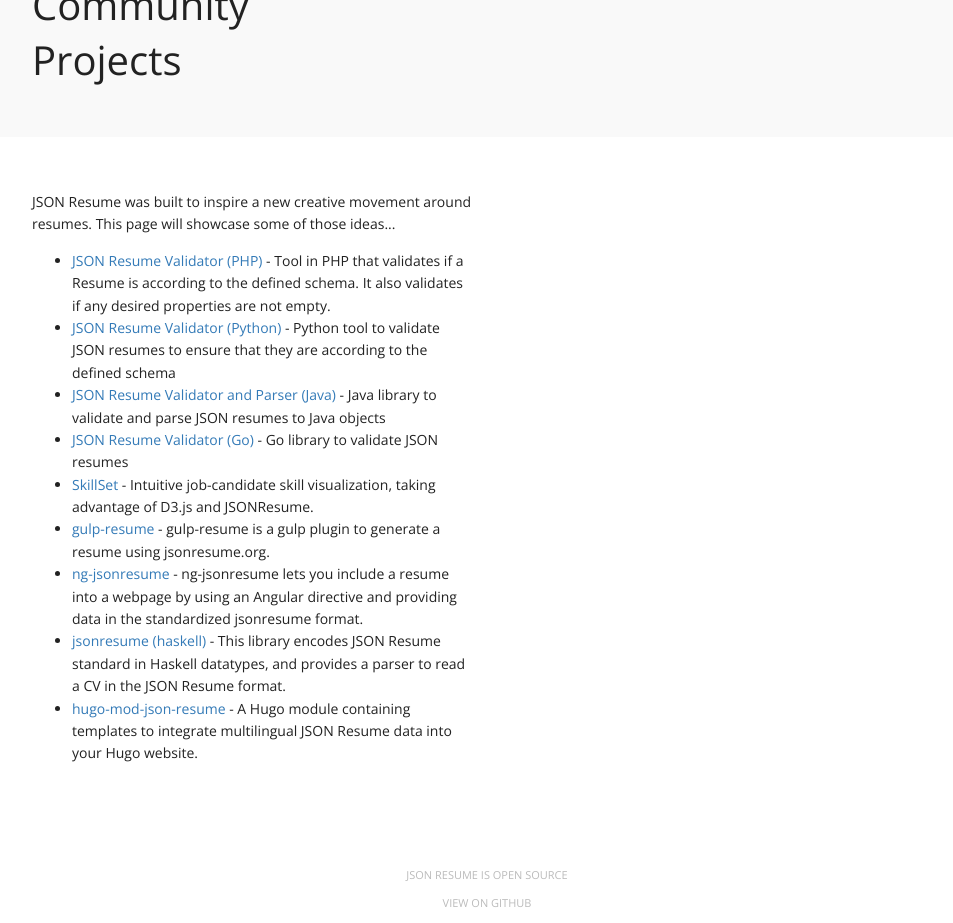
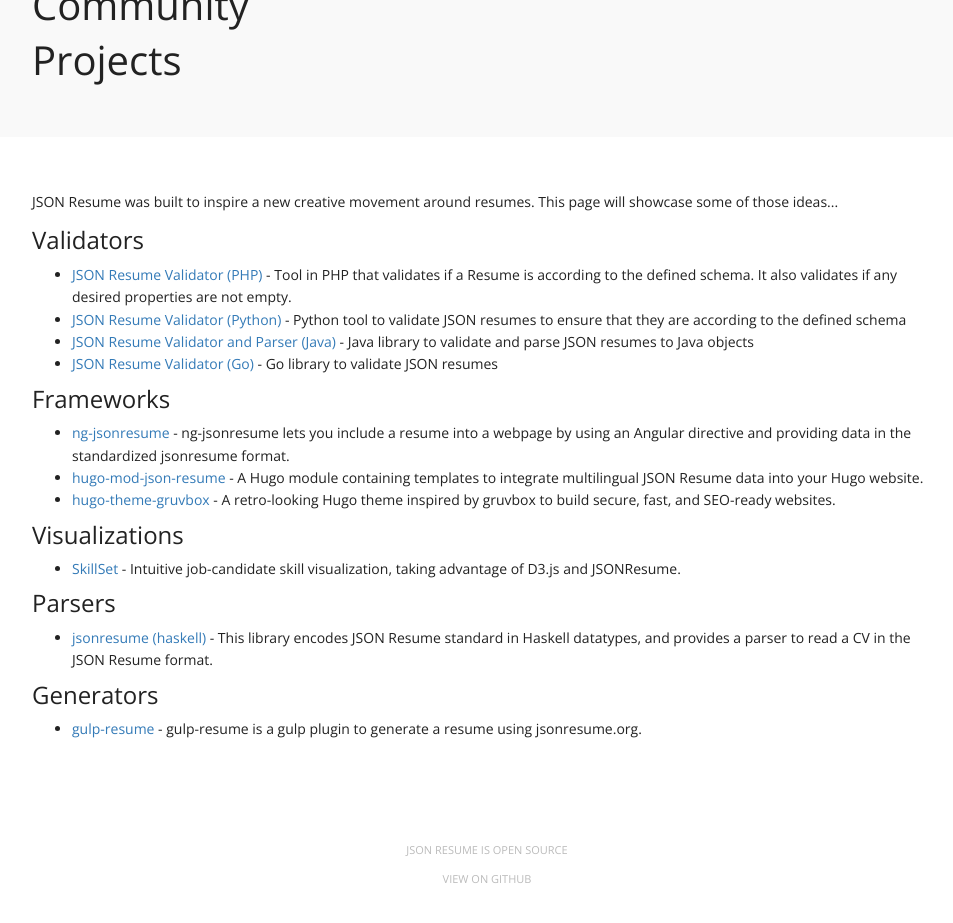
Before and after one commit to jsonresume/resume-website, a Jekyll site: the page built from projects.html, in a window 1280 px wide, cut to the strip 173-1096 px from the top of the page. Shown: the whole strip, without its empty margins (153-1106 px from the left). Built offline with Jekyll 4.4.1, drawn with Linux system fonts in a browser that asks for light colours; nearby versions of some CDN libraries; a script that is not in the unit is left out; after the commit the page ends 1072 px from its top, so only the background shows below that.

Commit message:
new projects

```diff
--- a/_data/projects.yaml
+++ b/_data/projects.yaml
@@ -1,35 +1,49 @@
 - name: JSON Resume Validator (PHP)
   description: Tool in PHP that validates if a Resume is according to the defined schema. It also validates if any desired properties are not empty.
   link: https://github.com/lfbn/json-resume-validator
+  category: validator
 
 - name: JSON Resume Validator (Python)
   description: Python tool to validate JSON resumes to ensure that they are according to the defined schema
   link: https://github.com/kelvintaywl/jsonresume-validator
+  category: validator
 
 - name: JSON Resume Validator and Parser (Java)
   description: Java library to validate and parse JSON resumes to Java objects
   link: https://github.com/eaxdev/Java-JsonResume-Validator
+  category: validator
 
 - name: JSON Resume Validator (Go)
   description: Go library to validate JSON resumes
   link: https://github.com/cinarmert/json-resume-validator
+  category: validator
 
 - name: SkillSet
   link: https://github.com/Jac21/SkillSet
   description: Intuitive job-candidate skill visualization, taking advantage of D3.js and JSONResume.
+  category: visualization
 
 - name: gulp-resume
   link: https://github.com/mattberther/gulp-resume
   description: gulp-resume is a gulp plugin to generate a resume using jsonresume.org.
+  category: generator
 
 - name: ng-jsonresume
   link: https://github.com/marko-knoebl/ng-jsonresume
   description: ng-jsonresume lets you include a resume into a webpage by using an Angular directive and providing data in the standardized jsonresume format.
+  category: framework
 
 - name: jsonresume (haskell)
   link: http://hackage.haskell.org/package/jsonresume
   description: This library encodes JSON Resume standard in Haskell datatypes, and provides a parser to read a CV in the JSON Resume format.
+  category: parser
 
 - name: hugo-mod-json-resume
   link: https://github.com/schnerring/hugo-mod-json-resume
   description: A Hugo module containing templates to integrate multilingual JSON Resume data into your Hugo website.
+  category: framework
+
+- name: hugo-theme-gruvbox
+  link: https://github.com/schnerring/hugo-theme-gruvbox
+  description: A retro-looking Hugo theme inspired by gruvbox to build secure, fast, and SEO-ready websites.
+  category: framework
--- a/projects.html
+++ b/projects.html
@@ -14,18 +14,61 @@
 </header>
 <div id="team" class="container">
   <div class="row">
-    <div class="col-sm-6 contributing">
-      <p>JSON Resume was built to inspire a new creative movement around resumes. This page will showcase some of those ideas...</p>
+    <div class="col-sm-12 contributing">
+      <p>
+        JSON Resume was built to inspire a new creative movement around resumes.
+        This page will showcase some of those ideas...
+      </p>
+      <h3>Validators</h3>
       <ul>
-          {% for project in site.data.projects %}
-            <li>
-              <a href="{{project.link}}">{{project.name}}</a> - {{project.description}}
-            </li>
-          {% endfor %}
+        {% for project in site.data.projects %} {% if project.category ==
+        'validator' %}
+        <li>
+          <a href="{{project.link}}">{{project.name}}</a> -
+          {{project.description}}
+        </li>
+        {% endif %} {% endfor %}
       </ul>
-    </div>
-    <div class="col-sm-6 team">
-
+      <h3>Frameworks</h3>
+      <ul>
+        {% for project in site.data.projects %} {% if project.category ==
+        'framework' %}
+        <li>
+          <a href="{{project.link}}">{{project.name}}</a> -
+          {{project.description}}
+        </li>
+        {% endif %} {% endfor %}
+      </ul>
+      <h3>Visualizations</h3>
+      <ul>
+        {% for project in site.data.projects %} {% if project.category ==
+        'visualization' %}
+        <li>
+          <a href="{{project.link}}">{{project.name}}</a> -
+          {{project.description}}
+        </li>
+        {% endif %} {% endfor %}
+      </ul>
+      <h3>Parsers</h3>
+      <ul>
+        {% for project in site.data.projects %} {% if project.category ==
+        'parser' %}
+        <li>
+          <a href="{{project.link}}">{{project.name}}</a> -
+          {{project.description}}
+        </li>
+        {% endif %} {% endfor %}
+      </ul>
+      <h3>Generators</h3>
+      <ul>
+        {% for project in site.data.projects %} {% if project.category ==
+        'generator' %}
+        <li>
+          <a href="{{project.link}}">{{project.name}}</a> -
+          {{project.description}}
+        </li>
+        {% endif %} {% endfor %}
+      </ul>
     </div>
   </div>
 </div>
```
